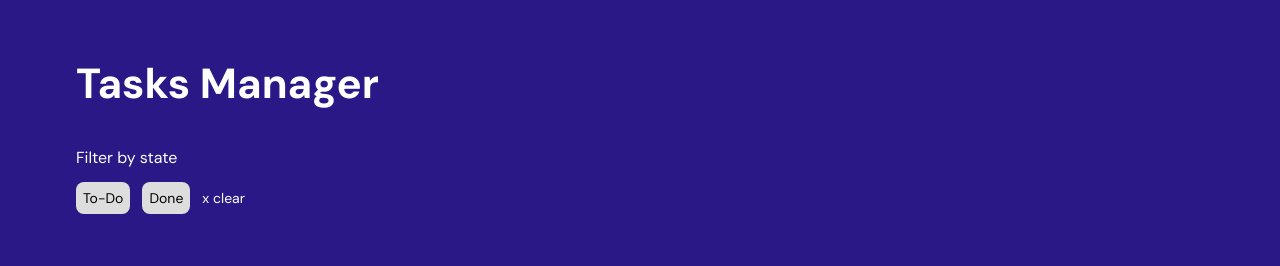
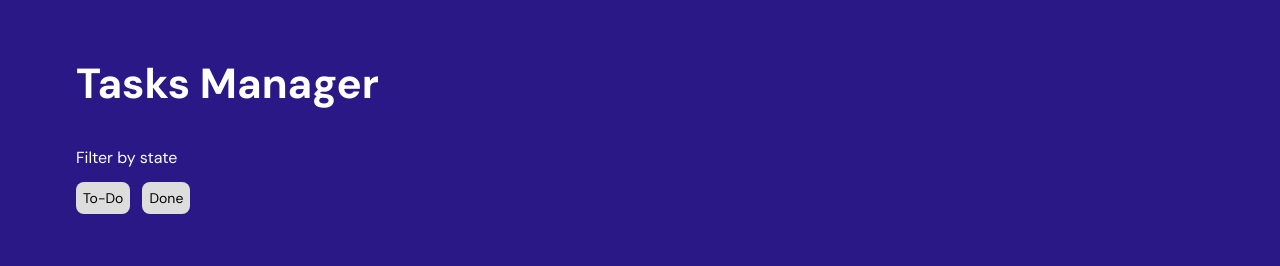
Before and after one commit to Augusto-LJ/task-manager-pinia, a Vue app: page / in a window 1280 px wide. Shown: the top 266 px of the page. Built offline with nearby package versions, Linux system fonts and the light colour scheme.

Commit message:
feat: filters tasks by status

```diff
--- a/src/App.vue
+++ b/src/App.vue
@@ -1,6 +1,7 @@
 <script setup>
-import {reactive} from 'vue';
+import {reactive, ref, computed} from 'vue';
 import Task from "./components/Task.vue";
+import Filter from "./components/Filter.vue";
 
 const tasks = reactive([
     {
@@ -49,6 +50,19 @@ const tasks = reactive([
 
 let newTask = {completed: false};
 
+let filterBy = ref("");
+
+const filteredTasks = computed(() => {
+  switch (filterBy.value) {
+    case 'todo':
+      return tasks.filter(x => !x.completed);
+    case 'done':
+      return tasks.filter(x => x.completed);
+    default:
+      return tasks
+  }
+})
+
 function addTask() {
   if (newTask.name && newTask.description){
     newTask.id = Math.max(...tasks.map(task => task.id)) + 1;
@@ -64,6 +78,10 @@ function toggleCompleted(id) {
   let targetTask = tasks.find(x => x.id === id);
   targetTask.completed = !targetTask.completed;
 }
+
+function setFilter(value){
+  filterBy.value = value;
+}
 </script>
 
 <template>
@@ -77,25 +95,10 @@ function toggleCompleted(id) {
       </div>
     </div>
 
-    <div class="filters">
-      <div>
-        <p>Filter by state</p>
-        <div class="badges">
-          <div class="badge">
-            To-Do
-          </div>
-          <div class="badge">
-            Done
-          </div>
-          <span class="clear">
-            x clear
-          </span>
-        </div>
-      </div>
-    </div>
+    <Filter @setFilter="setFilter" :filterBy="filterBy"/>
 
     <div class="tasks">
-      <Task @toggleCompleted="toggleCompleted" v-for="task in tasks" :task="task"/>
+      <Task @toggleCompleted="toggleCompleted" v-for="task in filteredTasks" :task="task"/>
 
     </div>
 
--- a/src/assets/main.css
+++ b/src/assets/main.css
@@ -53,22 +53,3 @@ body {
   width: 14px;
   height: 14px;
 }
-
-.badge {
-  padding: 8px 7px;
-  background-color: var(--gray-color);
-  color: var(--black-color);
-  font-size: 14px;
-  font-weight: 400;
-  line-height: 16px;
-  letter-spacing: 0em;
-  text-align: left;
-  border-radius: 8px;
-  cursor: pointer;
-  user-select: none;
-}
-
-.badge.selected {
-    background-color: #E42C5F;
-    color: var(--white-color);
-}
--- /dev/null
+++ b/src/components/Filter.vue
@@ -0,0 +1,74 @@
+<script setup>
+const props = defineProps(['filterBy']);
+</script>
+
+<template>
+    <div class="filters">
+      <div>
+        <p>Filter by state</p>
+        <div class="badges">
+          <div @click="$emit('setFilter', 'todo')" class="badge" :class="{selected: filterBy === 'todo'}">
+            To-Do
+          </div>
+          <div @click="$emit('setFilter', 'done')" class="badge" :class="{selected: filterBy === 'done'}">
+            Done
+          </div>
+          <span @click="$emit('setFilter', '')" v-if="filterBy" class="clear">
+            x clear
+          </span>
+        </div>
+      </div>
+    </div>
+</template>
+
+<style scoped lang="scss">
+.filters {
+    display: flex;
+    flex-direction: column;
+    margin: 40px 0;
+
+    p {
+        font-size: 16px;
+        font-weight: 400;
+        line-height: 21px;
+        letter-spacing: 0em;
+        text-align: left;
+    }
+
+    .badges {
+        display: flex;
+        flex-wrap: wrap;
+        gap: 12px;
+        margin: 14px 0;
+        align-items: center;
+
+        .badge {
+            padding: 8px 7px;
+            background-color: var(--gray-color);
+            color: var(--black-color);
+            font-size: 14px;
+            font-weight: 400;
+            line-height: 16px;
+            letter-spacing: 0em;
+            text-align: left;
+            border-radius: 8px;
+            cursor: pointer;
+            user-select: none;
+
+            &.selected {
+                background-color: #E42C5F;
+                color: var(--white-color);
+            }
+        }
+    }
+
+    .clear {
+        font-size: 14px;
+        font-weight: 400;
+        line-height: 16px;
+        letter-spacing: 0em;
+        text-align: left;
+        cursor: pointer;
+    }
+}
+</style>
```
